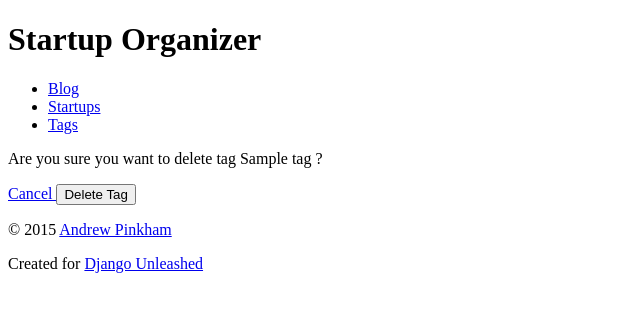
After one commit to GourishettySairam/DjangoUnleashed, a Django app: template suorganizer/organizer/templates/organizer/tag_confirm_delete.html in a window 1280 px wide. The commit adds this page. Shown: the top 312 px of the page, without its empty margins (0-640 px from the left). Run offline with Django 3.2, Linux system fonts and the light colour scheme; the template is opened without the code that fills it: most values are stand-ins (such as "Sample title", 1, 10 or a date in 2020).

Commit message:
creating new template to delete tag objects

```diff
--- /dev/null
+++ b/suorganizer/organizer/templates/organizer/tag_confirm_delete.html
@@ -0,0 +1,26 @@
+{% extends parent_template|default:"organizer/base_organizer.html" %}
+
+{% block title %}
+{{ block.super }} - Delete Tag
+{% endblock %}
+
+{% block content %}
+
+    <div>
+        <div>
+            <form action="{{ tag.get_delete_url }}"
+                method="post">
+                {% csrf_token %}
+                <p>
+                    Are you sure you want to delete tag
+                    {{ tag.name }} ?
+                </p>
+                <a href="{{ tag.get_absolute_url }}">
+                    Cancel
+                </a>
+                <button type="submit">Delete Tag</button>
+            </form>
+        </div>
+    </div>
+
+{% endblock %}
--- a/suorganizer/organizer/templates/organizer/tag_form_update.html
+++ b/suorganizer/organizer/templates/organizer/tag_form_update.html
@@ -8,7 +8,8 @@
 
     <div>
         <div>
-            <form action="{{ tag.get_update_url }}">
+            <form action="{{ tag.get_update_url }}"
+                method="post">
                 {% form.as_p %}
                 <button type="submit">
                     Update Tag
```
